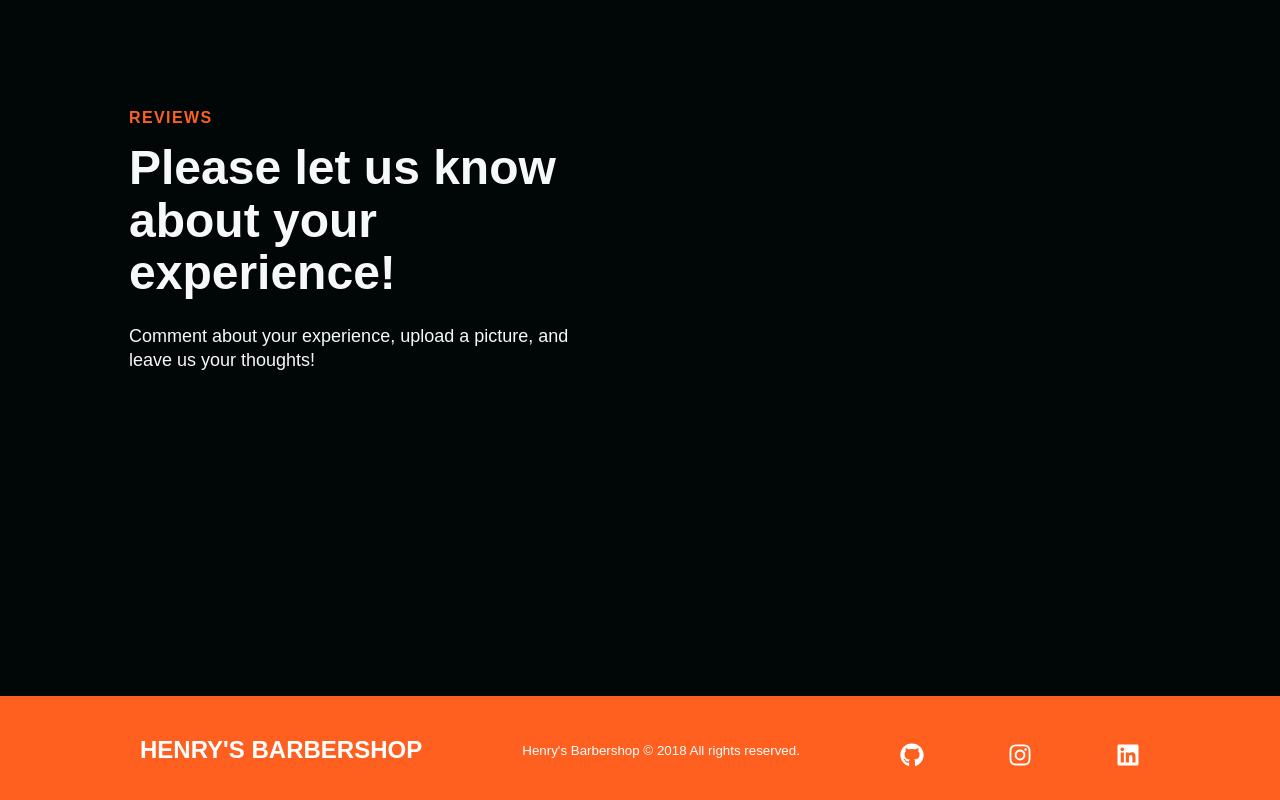
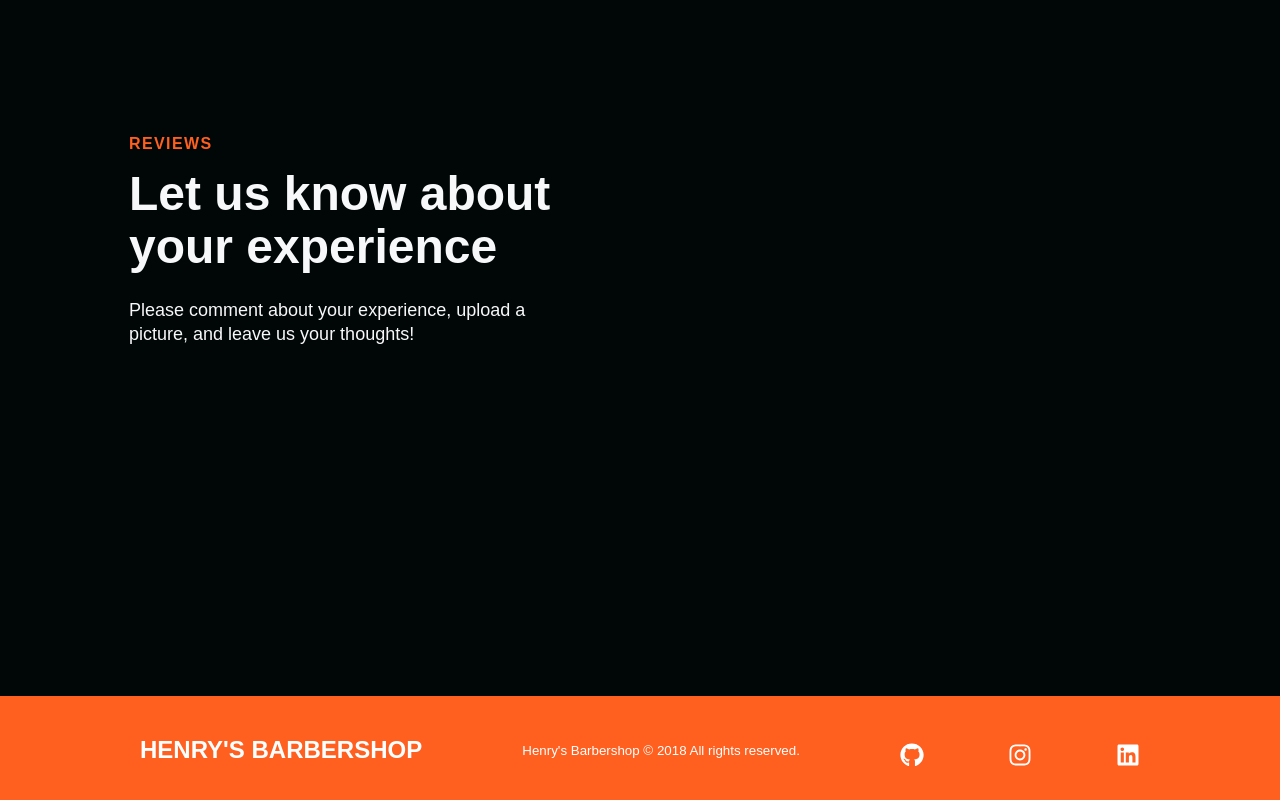
Before and after one commit to henrigy/Henry-s-Barbershop, a React (Create React App) app in the folder front-end/: page / in a window 1280 px wide. Shown: the part 2504-3304 px from the top of the page. Built offline with nearby package versions, Linux system fonts and the light colour scheme; a web font is replaced by a local one.

Commit message:
Changed headings

```diff
--- a/front-end/src/components/Reviews/index.jsx
+++ b/front-end/src/components/Reviews/index.jsx
@@ -21,10 +21,10 @@ const Reviews = () => {
             <Column1>
               <TextWrapper>
                 <TopLine>Reviews</TopLine>
-                <Heading>Please let us know about your experience!</Heading>
+                <Heading>Let us know about your experience</Heading>
                 <Subtitle>
-                  Comment about your experience, upload a picture, and leave us
-                  your thoughts!
+                  Please comment about your experience, upload a picture, and
+                  leave us your thoughts!
                 </Subtitle>
               </TextWrapper>
             </Column1>
```
